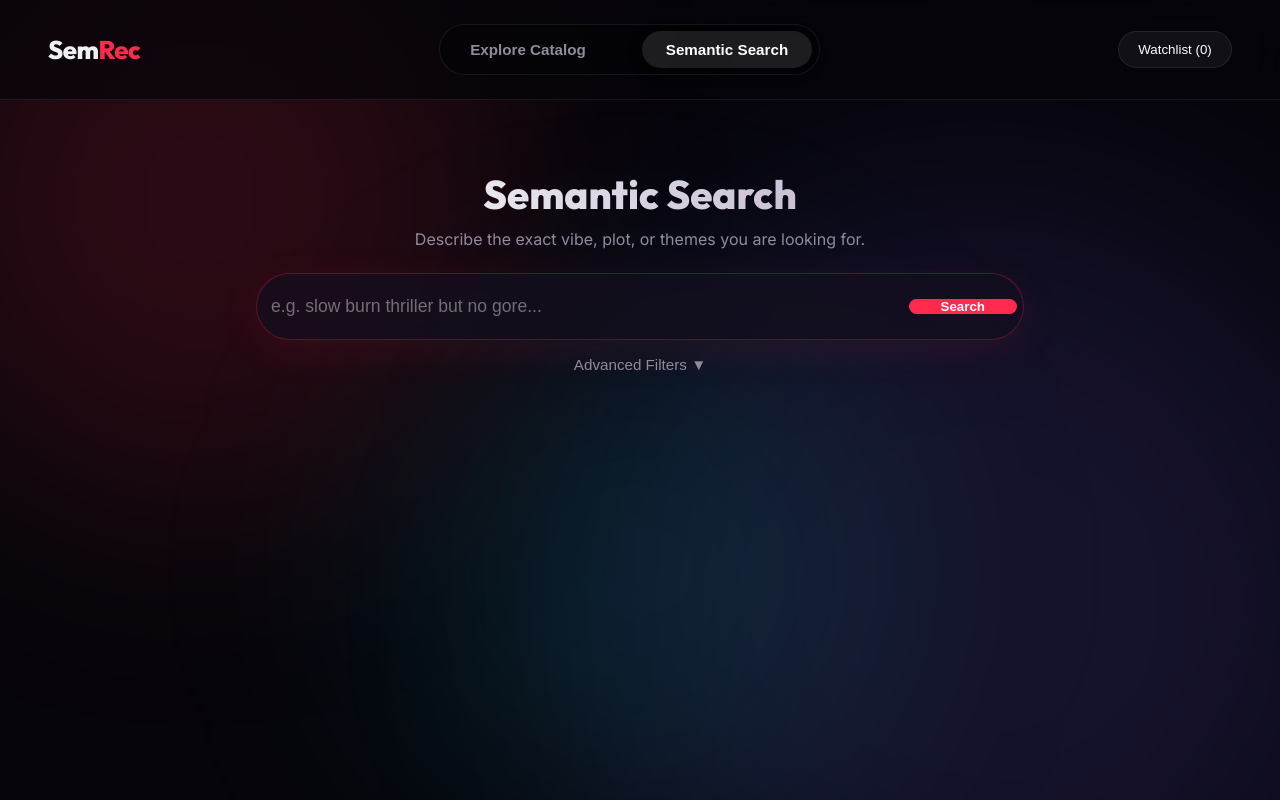
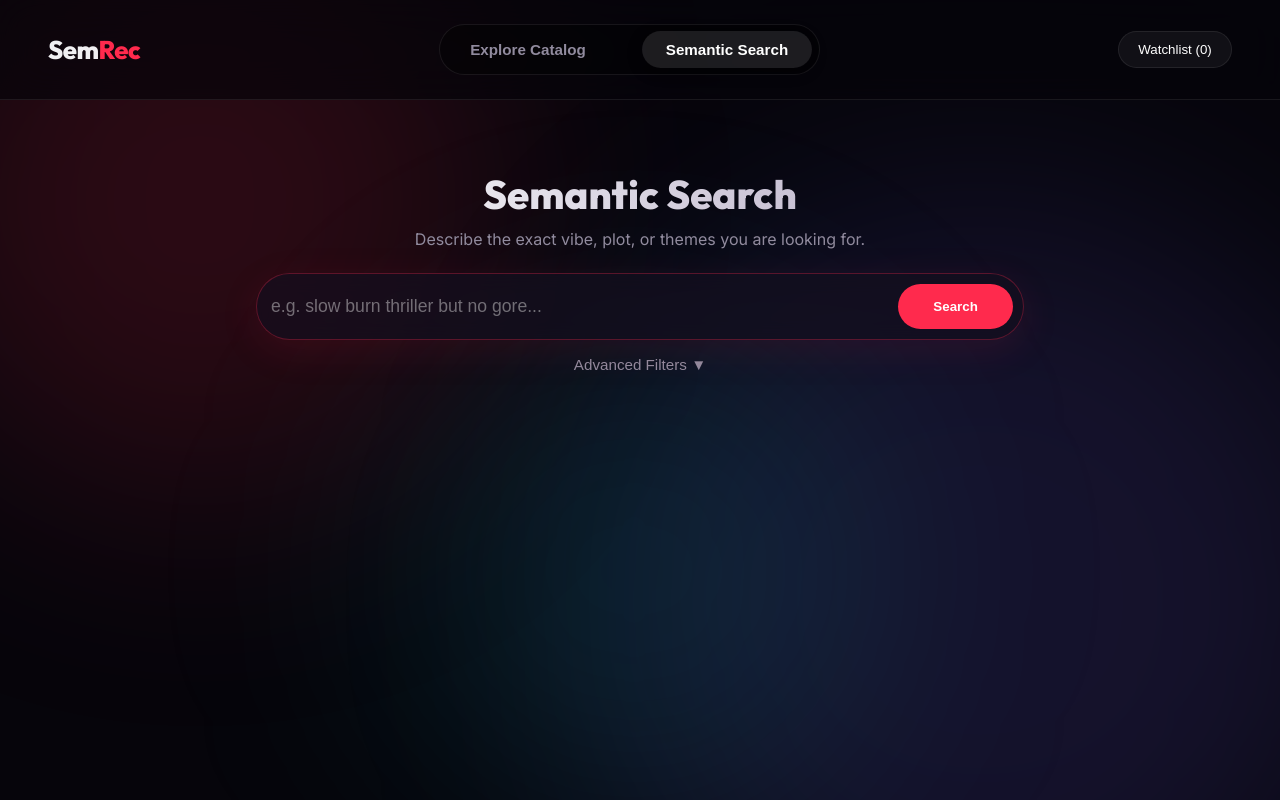
Before and after one commit to TytonTerrapin/SemRec, a website built with Vite: page index.html in a window 1280 px wide. Both pictures are taken after a click on the button "Try Semantic Search". Built offline with nearby package versions, Linux system fonts and the light colour scheme; no server answers.

Commit message:
feat: implement main application logic, navigation, and landing page mosaic with updated search button styling

```diff
--- a/src/main.js
+++ b/src/main.js
@@ -146,6 +146,11 @@ function setupNavigation() {
           v.classList.remove('active-view');
         }
       });
+
+      // Lazy-load catalog if entering home view and empty
+      if(targetId === 'view-home' && !document.querySelector('#catalog-grid .movie-card')) {
+          initCatalog();
+      }
     });
   });
 }
--- a/style.css
+++ b/style.css
@@ -164,8 +164,10 @@ body {
 .search-container input::placeholder { color: rgba(255,255,255,0.4); }
 .search-container button {
   background: var(--accent); color: #fff; border: none;
-  border-radius: 30px; padding: 0 2rem; height: 100%;
-  font-weight: 600; cursor: pointer; transition: background 0.2s;
+  border-radius: 30px; padding: 0.8rem 2.2rem; height: auto;
+  align-self: stretch; margin: 4px;
+  font-weight: 700; cursor: pointer; transition: background 0.2s;
+  display: flex; align-items: center; justify-content: center;
 }
 .search-container button:hover { background: var(--accent-hover); }
 
```
